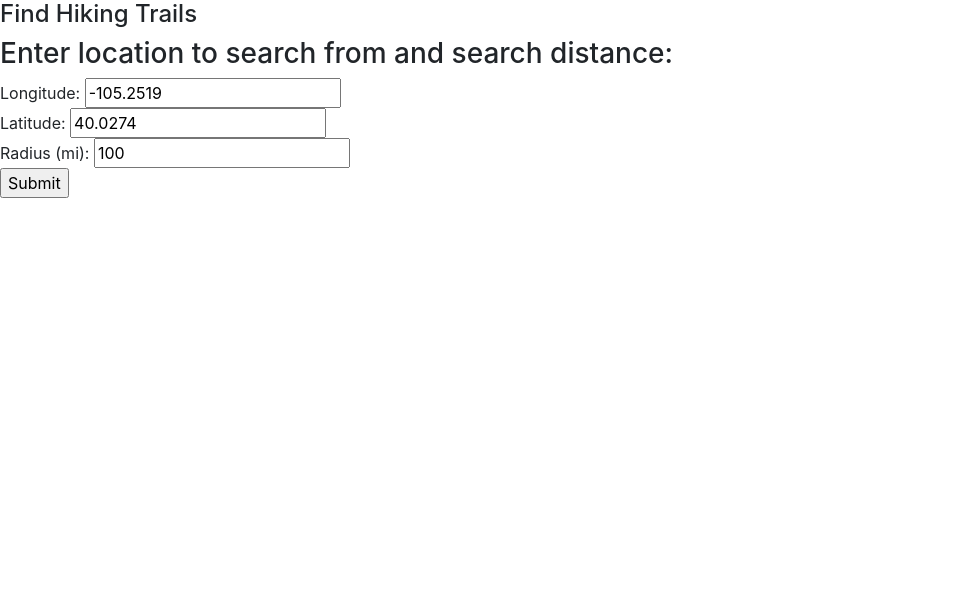
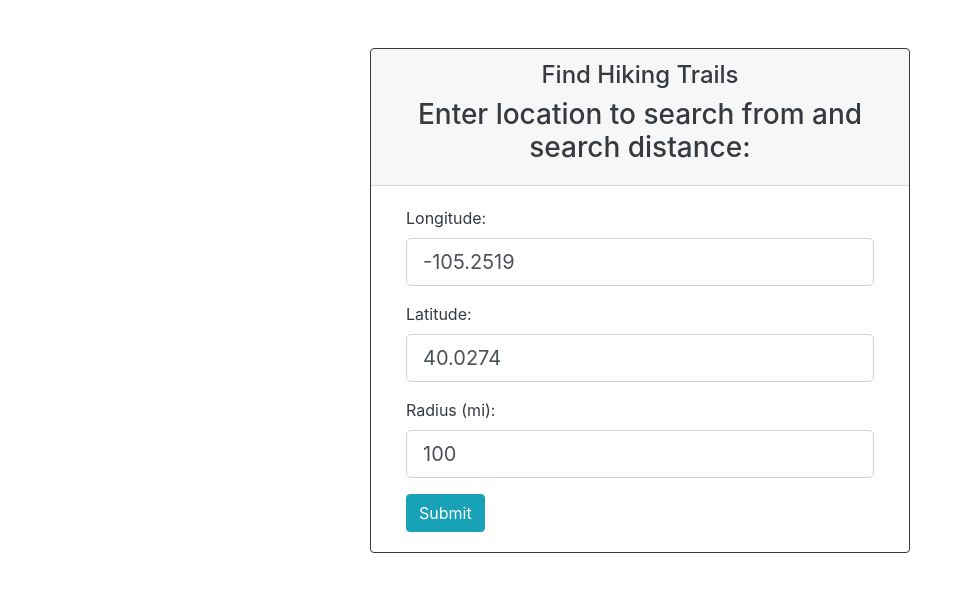
Before and after one commit to Harmony222/CS361_Kitty_Kontingent, a Flask app: page /find_trails in a window 1280 px wide. Shown: the part 56-648 px from the top of the page, without its empty margins (0-973 px from the left). Run offline with Flask 2, Linux system fonts and the light colour scheme; some libraries are stand-ins or nearby versions.

Commit message:
Reformatted find_trails_get.html page

```diff
--- a/templates/find_trails_get.html
+++ b/templates/find_trails_get.html
@@ -1,14 +1,40 @@
+ {% extends "layout.html" %} {% block content %}
 
-{% extends "layout.html" %}
-{% block content %}
-    <h4>Find Hiking Trails</h4>
-    <h3>Enter location to search from and search distance:</h3>
+<div class="container pt-5">
+    <div class="row">
+        <div class="col-sm-3">
+        </div>
+        <div class="col-sm-6">
+            <div class="card bg-ligth text-dark border-dark">
+                <div class="card-header text-center">
+                    <h4>
+                        Find Hiking Trails
+                    </h4>
+                    <h3>
+                        Enter location to search from and search distance:
+                    </h3>
+                </div>
 
-    <form action='/find_trails' method="POST">
-        Longitude:  <input type="number" name="long" step="any" max="180.0000" min="-180.0000" value="-105.2519"><br>
-        Latitude:   <input type="number" name="lat" step="any" max="90.0000" min="-90.0000" value="40.0274"><br>
-        Radius (mi):     <input type="number" name="rad" step="any" max="300" min="1" value="100"><br>
-        <input type="submit" value="Submit"><br>
-    </form>
+                <div class="container">
+                    <form action='/find_trails' method="POST" class="text-left card-body">
+                        <div class="form-group">
+                            <label for="longitude">Longitude:</label>
+                            <input class="form-control form-control-lg" type="number" name="long" step="any" max="180.0000" min="-180.0000" value="-105.2519">
+                        </div>
+                        <div class="form-group">
+                            <label for="longitude">Latitude:</label>
+                            <input class="form-control form-control-lg" type="number" name="lat" step="any" max="90.0000" min="-90.0000" value="40.0274">
+                        </div>
+                        <div class="form-group">
+                            <label for="longitude">Radius (mi):</label>
+                            <input class="form-control form-control-lg" type="number" name="rad" step="any" max="300" min="1" value="100">
+                        </div>
+                        <button type="submit" class="btn btn-info">Submit</button>
+                    </form>
+                </div>
+            </div>
+        </div>
+    </div>
+</div>
 
 {% endblock content %}
```
